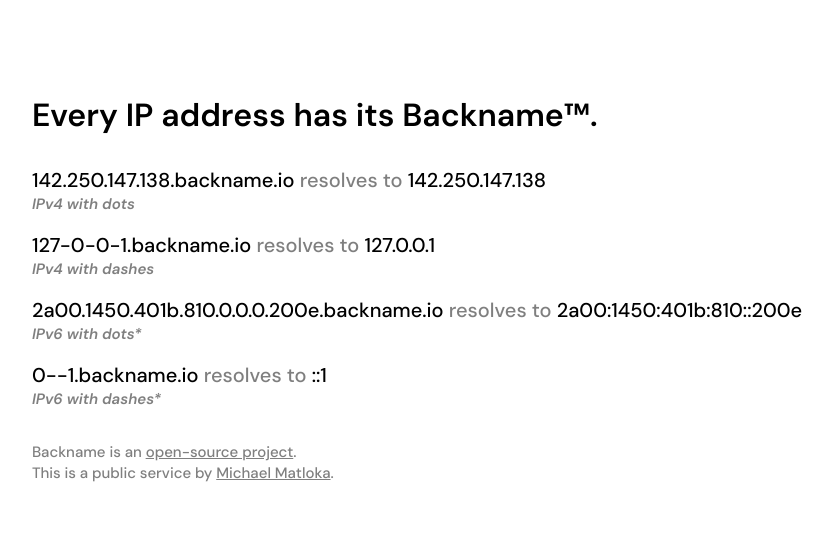
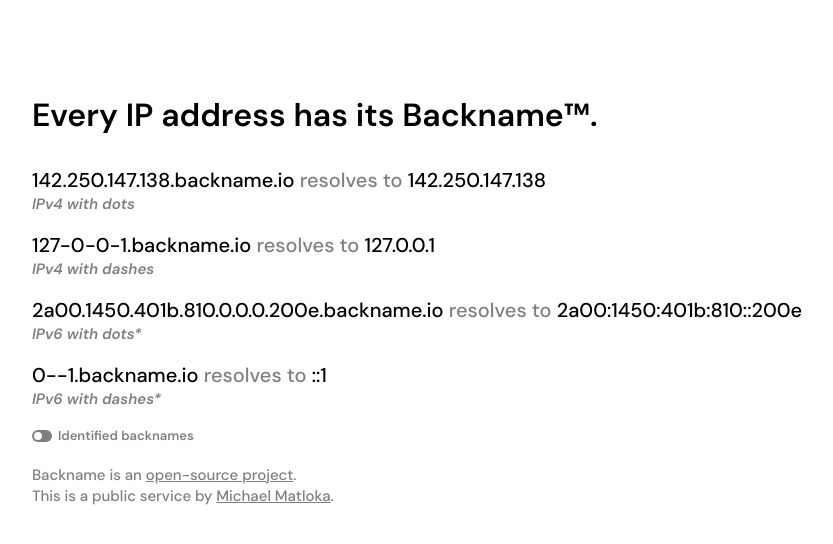
Before and after one commit to Twixes/backname, a Jekyll site: the page built from docs/index.html, in a window 1280 px wide. Shown: the top 544 px of the page, without its empty margins (223-1056 px from the left). Built offline with Jekyll 4.4.1, drawn with Linux system fonts in a browser that asks for light colours.

Commit message:
Advertise identified backnames on website
Resolves #7.

```diff
--- a/docs/index.html
+++ b/docs/index.html
@@ -10,33 +10,58 @@
 <ul>
     <li>
         <p>
-            142.250.147.138.backname.io
+            <span class="prefix" data-prefix="mysite"></span>142.250.147.138.backname.io
             <br /><span class="muted">resolves to</span> 142.250.147.138
         </p>
         <small>IPv4 with dots</small>
     </li>
     <li>
         <p>
-            127-0-0-1.backname.io
+            <span class="prefix" data-prefix="foobar.dev"></span>127-0-0-1.backname.io
             <br /><span class="muted">resolves to</span> 127.0.0.1
         </p>
         <small>IPv4 with dashes</small>
     </li>
     <li>
         <p>
-            2a00.1450.401b.810.0.0.0.200e.backname.io
+            <span class="prefix" data-prefix="xyz"></span>2a00.1450.401b.810.0.0.0.200e.backname.io
             <br /><span class="muted">resolves to</span> 2a00:1450:401b:810::200e
         </p>
         <small>IPv6 with dots<span class="info" title="Due to limitations of domain names, all eight pieces of an IPv6 must be present, even if they're zero. The double colon can't be used in this notation.">*</span></small>
     </li>
     <li>
         <p>
-            0--1.backname.io
+            <span class="prefix" data-prefix="alpha-omega"></span>0--1.backname.io
             <br /><span class="muted">resolves to</span> ::1
         </p>
         <small>IPv6 with dashes<span class="info" title="Due to limitations of domain names, the first and last piece both need to be spelled out, even if they're zero. The double colon can be used though – it just becomes a double dash.">*</span></small>
     </li>
 </ul>
+<div class="controls">
+    <label class="toggle" title="A backname may have an arbitrary subdomain – giving it a unique identity, with the same functionality.">
+        <input type="checkbox" id="identified-toggle" />
+        <span class="slider"></span>
+        <span class="label">Identified backnames
+            <noscript> ❗ Enable JavaScript to preview identified prefixes</noscript>
+        </span>
+    </label>
+</div>
+<script>
+    ;(function () {
+        var toggle = document.getElementById("identified-toggle")
+        if (!toggle) return
+        var nodes = Array.prototype.slice.call(document.querySelectorAll(".prefix"))
+        function apply() {
+            for (var i = 0; i < nodes.length; i++) {
+                var node = nodes[i]
+                var label = node.getAttribute("data-prefix") || ""
+                node.textContent = toggle.checked && label ? label + "." : ""
+            }
+        }
+        toggle.addEventListener("change", apply)
+        apply()
+    })()
+</script>
 <footer>
     Backname is an <a href="https://github.com/Twixes/backname">open-source project</a>.<br/>
     This is a public service by <a href="https://matloka.com">Michael Matloka</a>.
--- a/docs/main.scss
+++ b/docs/main.scss
@@ -29,6 +29,53 @@
     margin: 0 0 2rem;
     line-height: 1.2;
 }
+
+.controls {
+    margin-bottom: 1rem;
+}
+.toggle {
+    display: inline-flex;
+    align-items: center;
+    gap: 0.375rem;
+    cursor: pointer;
+    user-select: none;
+    input {
+        position: absolute;
+        opacity: 0;
+        width: 0;
+        height: 0;
+        &:not(:checked) ~ span {
+            color: var(--muted);
+        }
+    }
+    .slider {
+        position: relative;
+        width: 1.25rem;
+        height: 0.75rem;
+        background: currentColor;
+        border-radius: 999px;
+        transition: background 0.2s ease;
+    }
+    .slider::after {
+        content: "";
+        position: absolute;
+        top: 0.125rem;
+        left: 0.125rem;
+        width: 0.5rem;
+        height: 0.5rem;
+        background: #fff;
+        border-radius: 999px;
+    }
+    input:checked + .slider::after {
+        left: auto;
+        right: 0.125rem;
+    }
+    .label {
+        font-weight: 600;
+        font-size: 0.8125rem;
+    }
+}
+
 small {
     display: block;
     font-size: 0.875rem;
@@ -41,7 +88,7 @@
 }
 ul {
     padding: 0;
-    margin: 0 0 2rem;
+    margin: 0 0 1rem;
     list-style: none;
     font-size: 1.0625rem;
     white-space: nowrap;
@@ -70,7 +117,7 @@
         font-size: 1.25rem;
     }
     small {
-        font-size: 0.9375rem;;
+        font-size: 0.9375rem;
     }
 }
 @media screen and (min-width: 70rem) {
```
Also changed, not shown: docs/Gemfile.lock.
